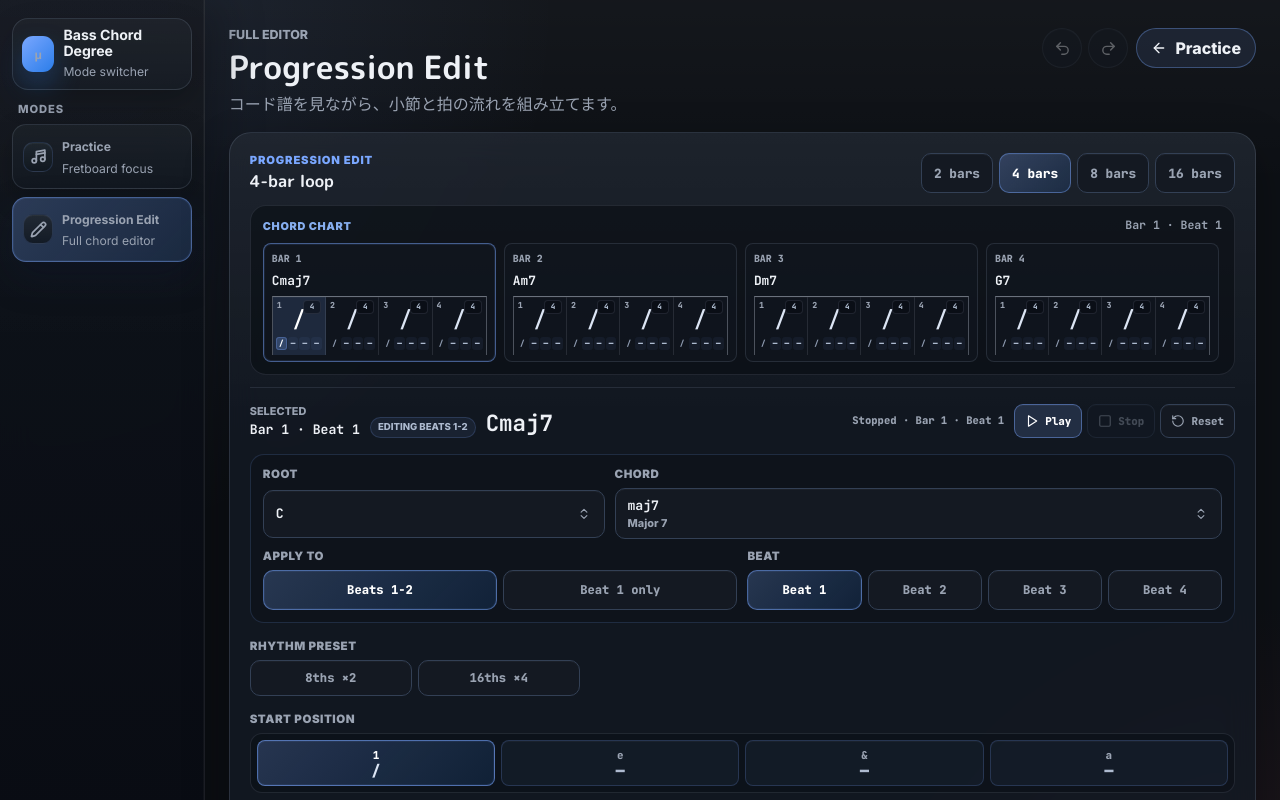
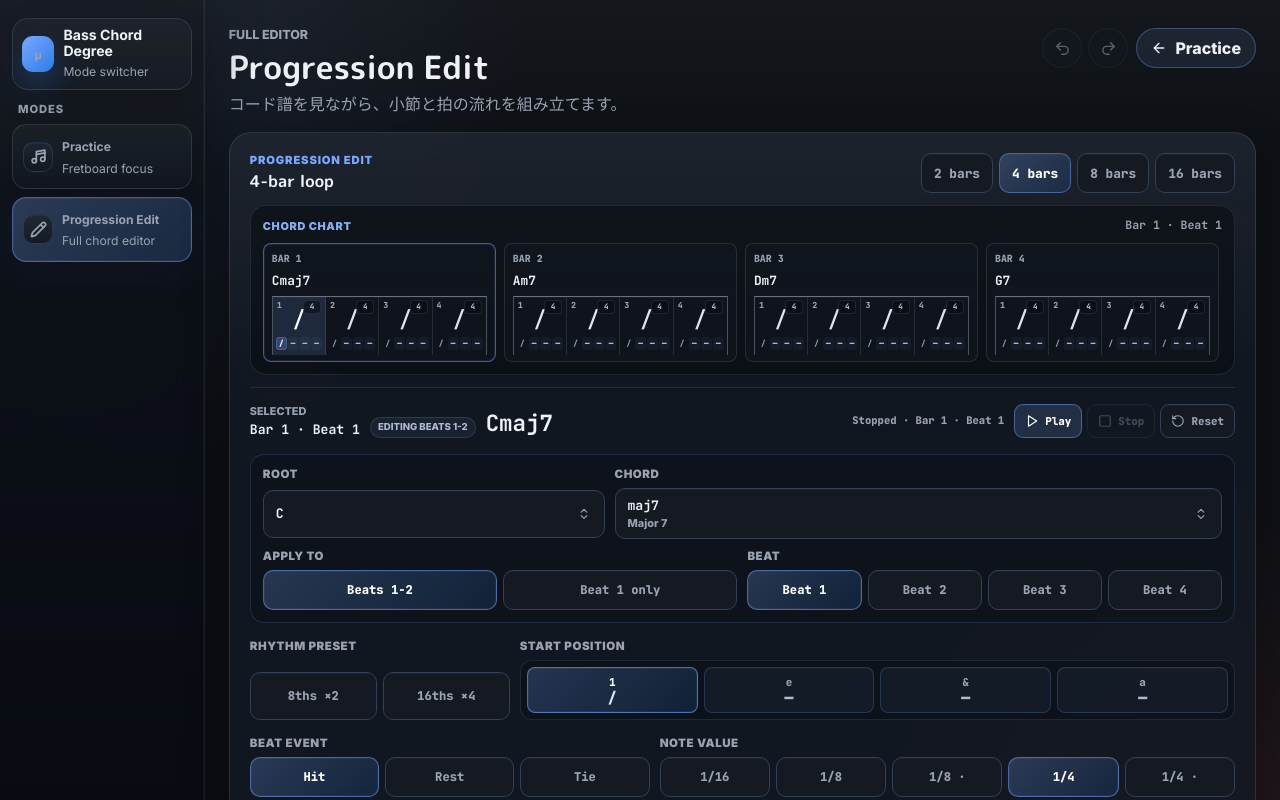
Before and after one commit to muu-ima/muu-fret-degree, a Next.js app: page /progression in a window 1280 px wide. Shown: the top 800 px of the page. Built offline with nearby package versions, Linux system fonts and the light colour scheme.

Commit message:
Compact progression rhythm controls

```diff
--- a/app/components/ProgressionEditor.tsx
+++ b/app/components/ProgressionEditor.tsx
@@ -306,6 +306,7 @@ export function ProgressionEditor({
           </div>
         </section>
 
+        <div className="progressionRhythmControlGrid progressionRhythmPositionGrid">
         <div className="progressionApplySection">
           <span className="controlLabel">Rhythm Preset</span>
           <div className="progressionApplyTabs progressionSubdivisionTabs" role="group" aria-label="拍の分割プリセット">
@@ -370,6 +371,9 @@ export function ProgressionEditor({
           </div>
         </div>
 
+        </div>
+
+        <div className="progressionRhythmControlGrid progressionRhythmEventGrid">
         <div className="progressionApplySection">
           <span className="controlLabel">Beat Event</span>
           <div
@@ -484,6 +488,8 @@ export function ProgressionEditor({
           </div>
         </div>
 
+        </div>
+
       </section>
     </section>
   );
--- a/app/globals.css
+++ b/app/globals.css
@@ -2321,6 +2321,23 @@ select:focus-visible,
 
 .progressionDurationTabs {
   grid-template-columns: repeat(5, minmax(0, 1fr));
+}
+
+.progressionRhythmControlGrid {
+  display: grid;
+  gap: 10px;
+}
+
+.progressionRhythmPositionGrid {
+  grid-template-columns: minmax(260px, 0.48fr) minmax(0, 1.52fr);
+}
+
+.progressionRhythmEventGrid {
+  grid-template-columns: minmax(0, 0.82fr) minmax(0, 1.18fr);
+}
+
+.progressionRhythmControlGrid .progressionSubdivisionTabs {
+  width: 100%;
 }
 
 .progressionChartDuration {
@@ -3183,6 +3200,10 @@ select:focus-visible,
   }
 
   .progressionHarmonyMetaFields {
+    grid-template-columns: 1fr;
+  }
+
+  .progressionRhythmControlGrid {
     grid-template-columns: 1fr;
   }
 
```
